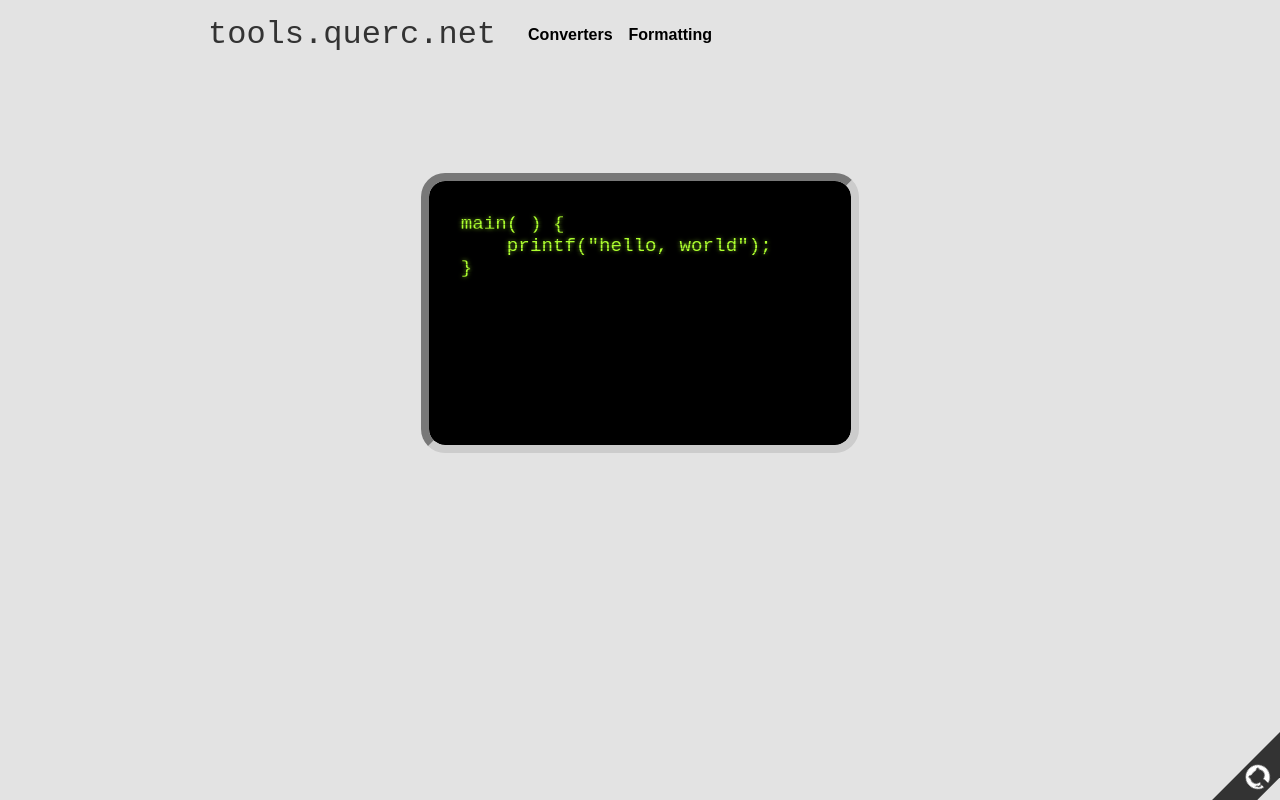
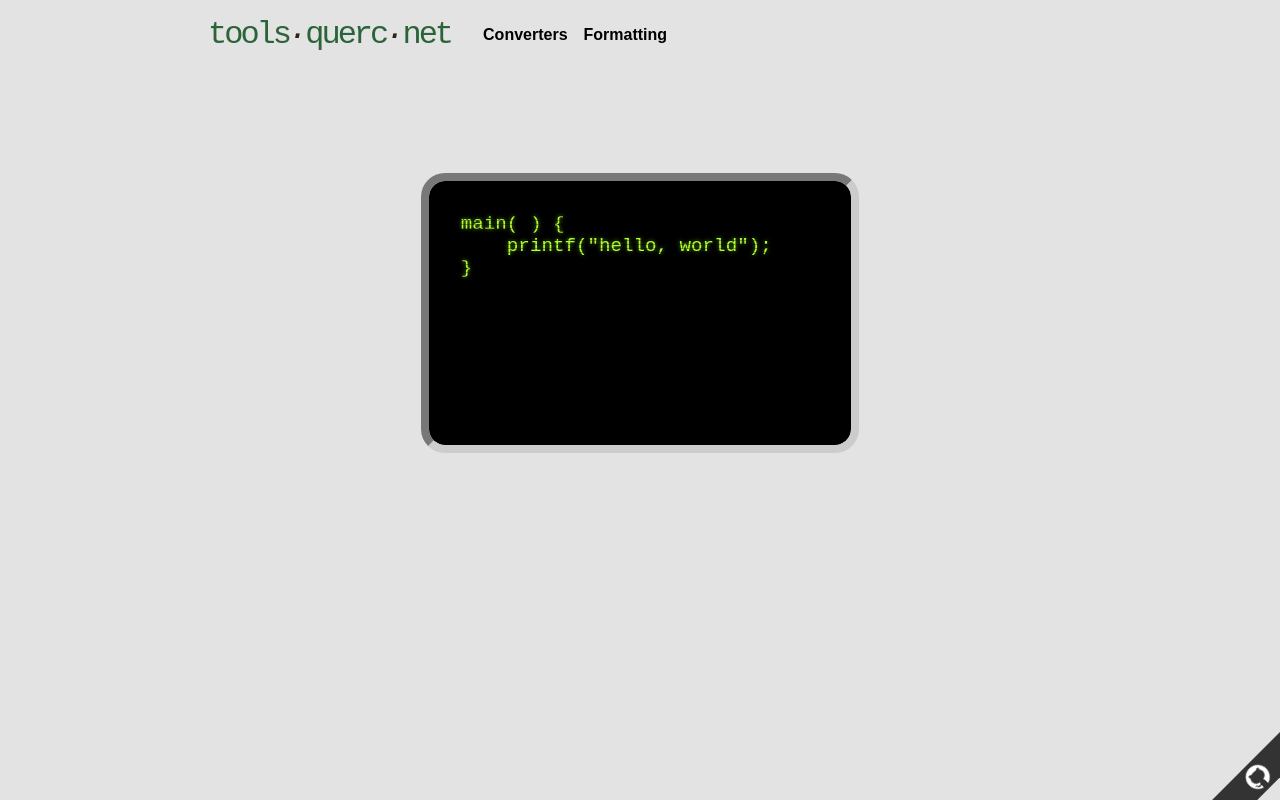
Before and after one commit to lindsayevans/tools.querc.net, a React (Vite) app: page / in a window 1280 px wide. Built offline with nearby package versions, Linux system fonts and the light colour scheme.

Commit message:
feat: title styling

```diff
--- a/src/routes/Layout.scss
+++ b/src/routes/Layout.scss
@@ -24,18 +24,33 @@ header {
     margin: 0;
     font-family: 'Fira Code Retina', 'Fira Code', monospace;
     font-weight: 100;
+    letter-spacing: -3px;
+
+    a {
+      display: flex;
+      align-items: flex-start;
+    }
+
+    i {
+      color: #302513;
+      line-height: 27px;
+      transition: color 0.5s ease-in-out;
+    }
 
     a:link,
     a:visited {
-      color: #333;
-      text-decoration-color: transparent;
-      text-decoration-style: double;
-      text-decoration-thickness: 1px;
-      transition: text-decoration-color 0.5s ease-in-out;
+      color: #2b6438;
+      text-decoration: none;
+      transition: all 0.5s ease-in-out;
 
       &:hover,
       &:active {
-        text-decoration-color: green;
+        color: #302513;
+
+        i {
+          color: #2b6438;
+          font-style: normal;
+        }
       }
     }
   }
--- a/src/routes/Layout.tsx
+++ b/src/routes/Layout.tsx
@@ -45,7 +45,9 @@ export const Layout = () => {
     <>
       <header>
         <h1>
-          <Link to="/">tools.querc.net</Link>
+          <Link to="/">
+            tools<i>.</i>querc<i>.</i>net
+          </Link>
         </h1>
         <nav className={classList([menuOpen ? 'open' : undefined])}>
           <button
```
